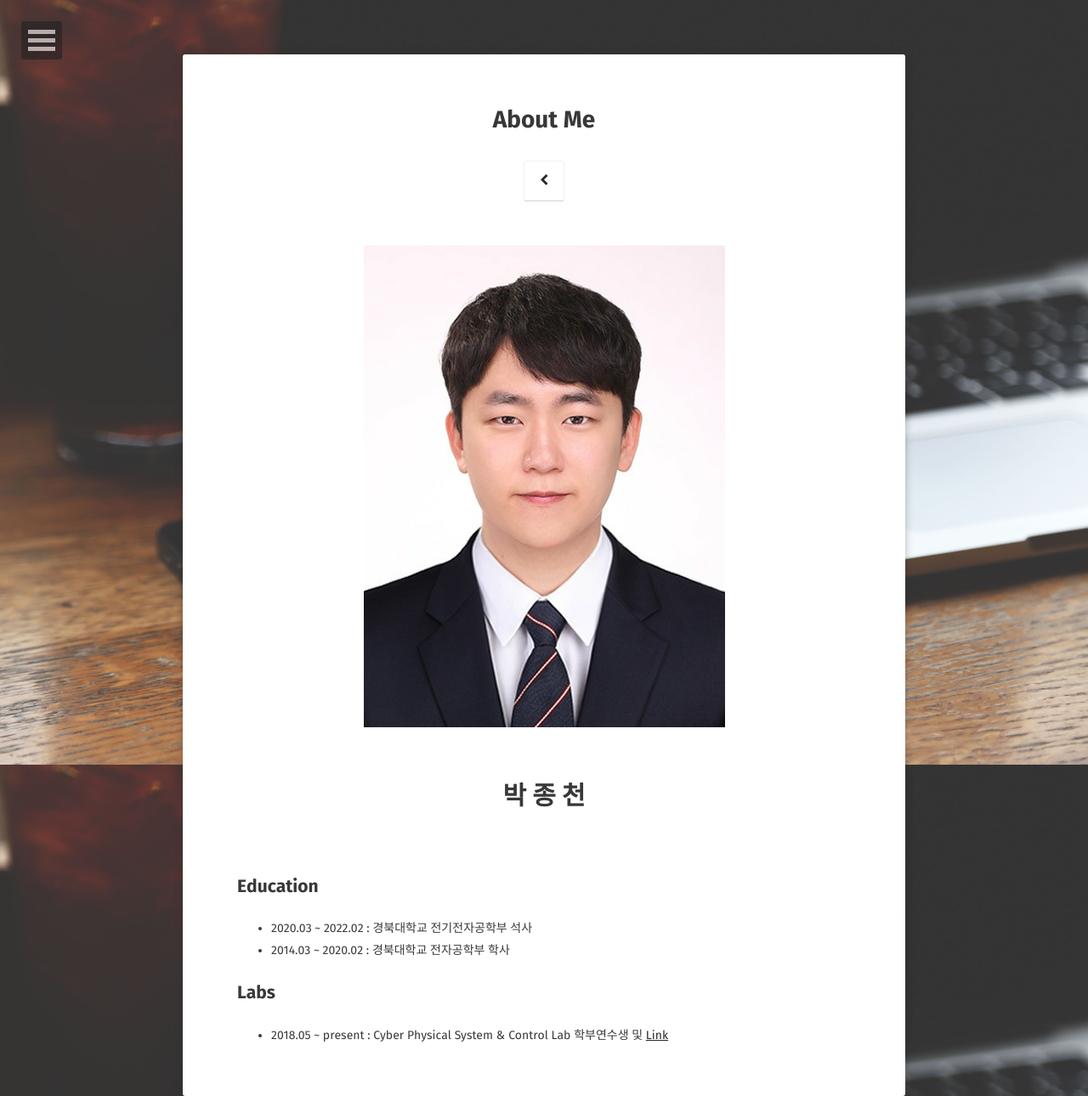
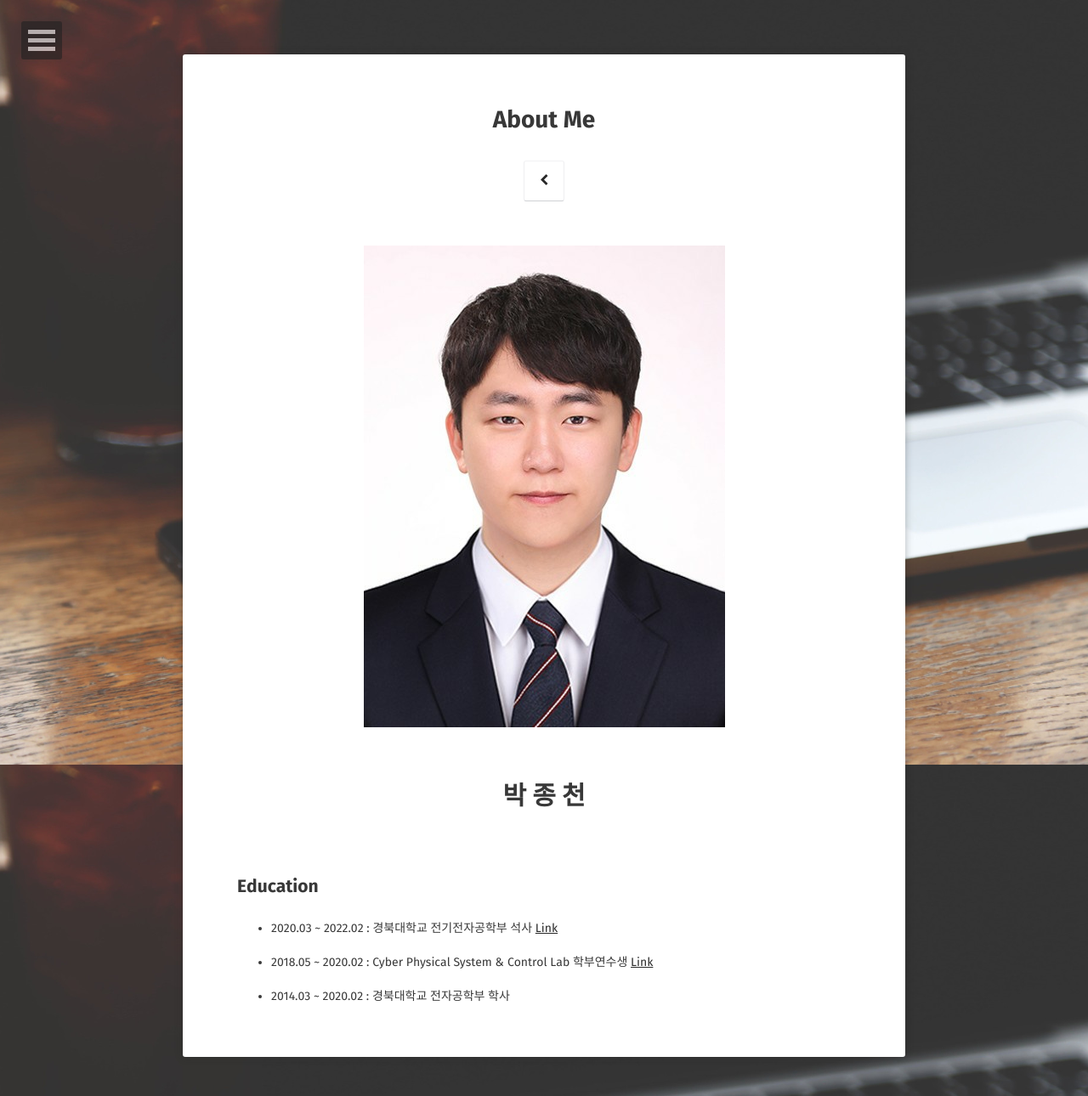
Before and after one commit to JongCheon-Park/JongCheon-Park.github.io, a Jekyll site: the page built from about/index.md, in a window 1280 px wide. Shown: the whole page at 85% size. Built offline with Jekyll 4.4.1, drawn with Linux system fonts in a browser that asks for light colours; some web fonts are replaced.

Commit message:
Update index.md

```diff
--- a/about/index.md
+++ b/about/index.md
@@ -12,10 +12,8 @@ comments: false
 
 ## Education
 
-- 2020.03 ~ 2022.02 : 경북대학교 전기전자공학부 석사<br>
+- 2020.03 ~ 2022.02 : 경북대학교 전기전자공학부 석사 [Link](http://cpsc-lab.github.io) <br>
+
+- 2018.05 ~ 2020.02 : Cyber Physical System & Control Lab 학부연수생 [Link](http://cpsc-lab.github.io) <br>
+
 - 2014.03 ~ 2020.02 : 경북대학교 전자공학부 학사
-
-
-## Labs
-
-- 2018.05 ~ present : Cyber Physical System & Control Lab 학부연수생 및  [Link](http://cpsc-lab.github.io)
```
